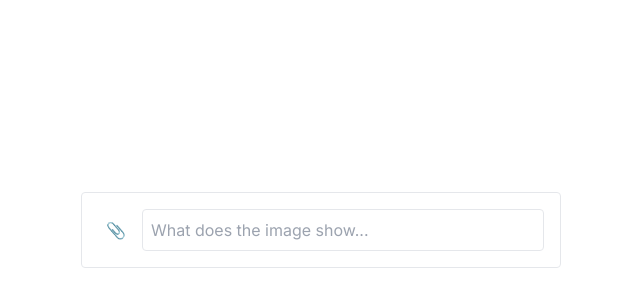
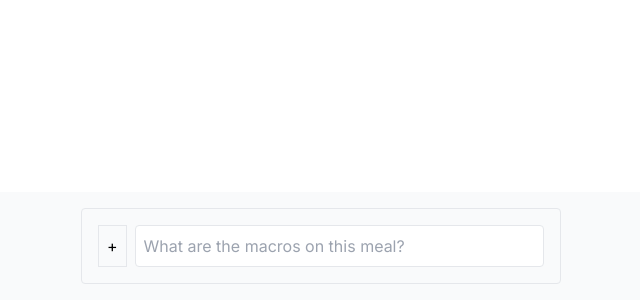
Before and after one commit to FrancoCanzani/calories-chat, a Next.js app: page / in a window 1280 px wide. Shown: the part 500-800 px from the top of the page, without its empty margins (319-959 px from the left). Built offline with nearby package versions, Linux system fonts and the light colour scheme.

Commit message:
improves chat ui

```diff
--- a/src/app/page.tsx
+++ b/src/app/page.tsx
@@ -1,11 +1,12 @@
 'use client';
 
 import Image from 'next/image';
-import { Fragment, useRef, useState } from 'react';
+import { useRef, useState } from 'react';
 import { useChat } from 'ai/react';
 
 export default function Chat() {
-  const { messages, input, handleInputChange, handleSubmit } = useChat({
+  const { messages, input, handleInputChange, handleSubmit, setInput } =
+    useChat({
       api: '/api/chat',
     });
   const [imageUrls, setImageUrls] = useState<string[]>([]);
@@ -22,6 +23,7 @@ export default function Chat() {
       const newFiles = Array.from(e.target.files);
 
       const newURLs = newFiles.map((file) => URL.createObjectURL(file));
+
       setImageUrls((prevURLs) => [...prevURLs, ...newURLs]);
 
       const base64Promises = newFiles.map((file) => {
@@ -61,27 +63,28 @@ export default function Chat() {
   };
 
   const FilePreview = () =>
-    imageUrls.length > 0 ? (
+    imageUrls.length ? (
       <div className='flex space-x-2'>
         {imageUrls.map((imageUrl, index) => (
-          <Fragment key={index}>
-            <div className='mb-4'>
+          <div
+            className='mb-4 flex items-center justify-center flex-col'
+            key={index}
+          >
             <Image
               src={imageUrl}
               alt='File preview'
               width={50}
               height={50}
-                className='rounded'
+              className='rounded shadow-sm mb-1'
             />
             <button
               type='button'
               onClick={() => handleRemoveFile(index)}
-                className='text-xs'
+              className='text-xs font-semibold'
             >
-                Delete
+              Drop
             </button>
           </div>
-          </Fragment>
         ))}
       </div>
     ) : null;
@@ -97,8 +100,16 @@ export default function Chat() {
           ))
         : null}
 
-      <div className='fixed bottom-0 left-0 right-0 w-full z-20'>
-        <div className='mx-auto max-w-lg px-4 py-8'>
+      <div className='fixed bottom-0 left-0 right-0 w-full bg-gray-50 z-20'>
+        <div className='mx-auto max-w-lg px-4 py-4'>
+          {input.length < 1 && imageUrls.length > 0 && messages.length < 1 && (
+            <button
+              className='mb-1'
+              onClick={() => setInput('What are the macros on this meal?')}
+            >
+              What are the macros on this meal?
+            </button>
+          )}
           <div className='rounded border p-4'>
             <FilePreview />
             <form
@@ -122,14 +133,14 @@ export default function Chat() {
               <button
                 type='button'
                 onClick={handleFileButtonClick}
-                className='mr-2 p-2'
+                className='mr-2 p-2 border'
               >
-                📎
+                +
               </button>
               <input
                 className='w-full rounded border p-2'
                 value={input}
-                placeholder='What does the image show...'
+                placeholder='What are the macros on this meal?'
                 onChange={handleInputChange}
               />
             </form>
```
Lines whose indentation alone changed are shown as unchanged.
